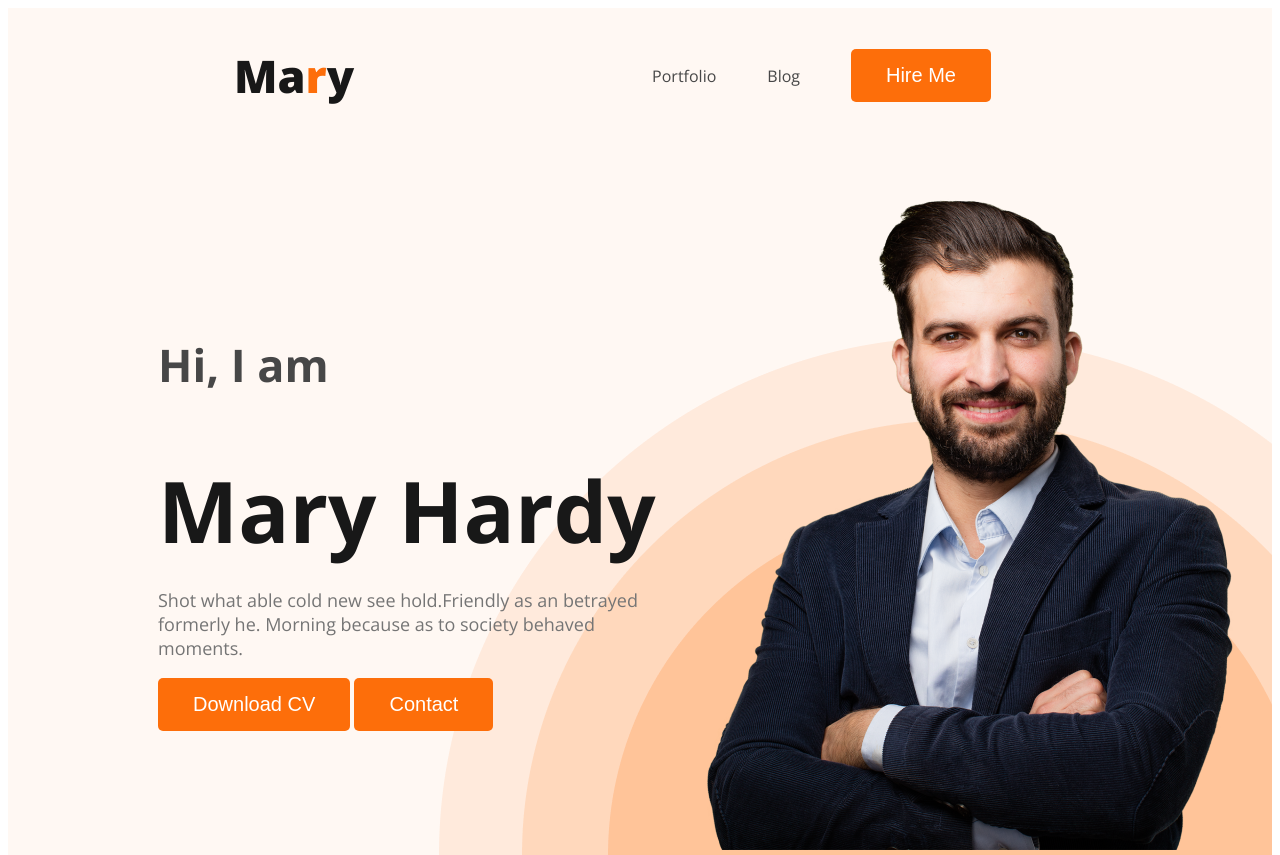
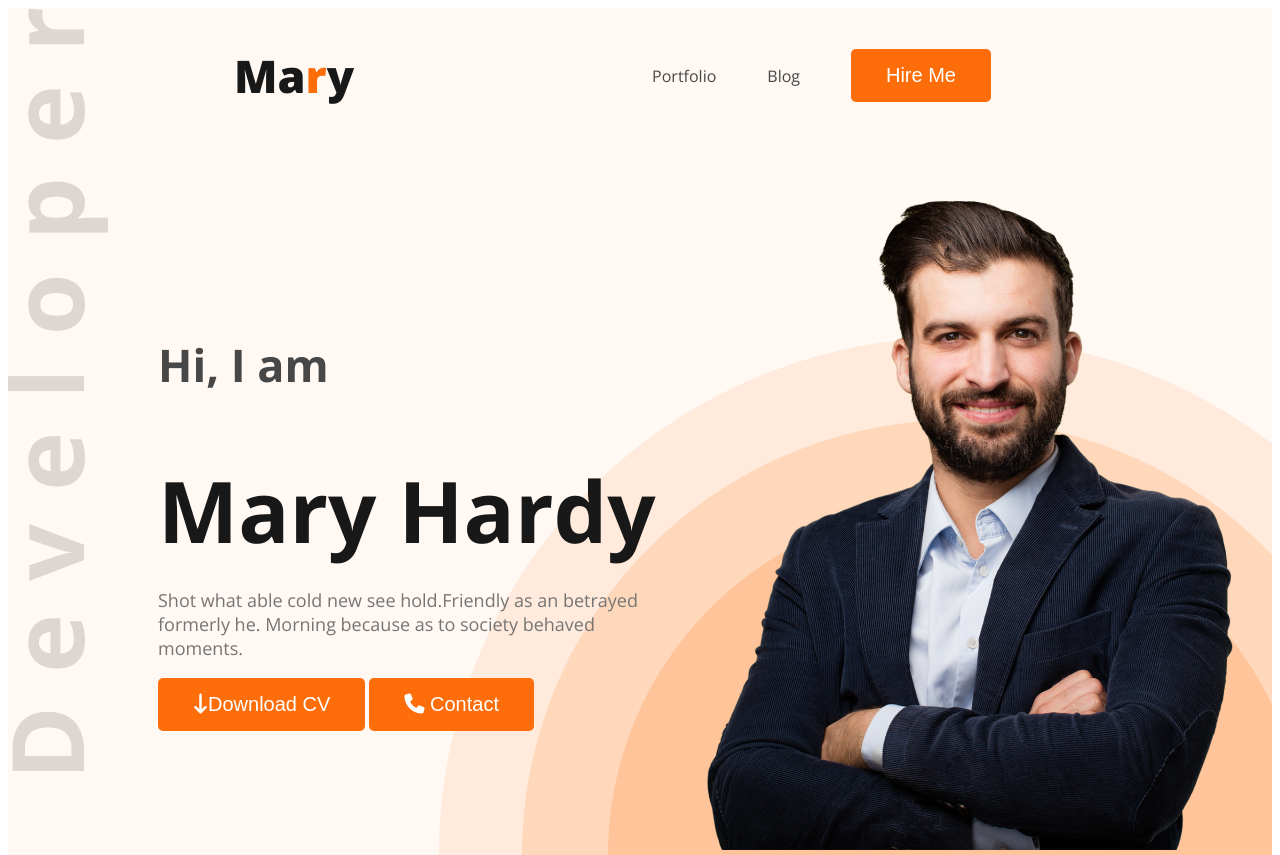
Before and after one commit to nargis-shoshe/portfolio, a plain HTML site: page index.html in a window 1280 px wide. Shown: the top 855 px of the page. Drawn offline with nearby package versions, Linux system fonts and the light colour scheme.

Commit message:
added font awsome icons

```diff
--- a/index.html
+++ b/index.html
@@ -10,6 +10,7 @@
     <link href="https://fonts.googleapis.com/css2?family=Open+Sans:wght@400;700;800&display=swap" rel="stylesheet">
 
     <link rel="stylesheet" href="styles.css/portfolio.css">
+    <script src="https://kit.fontawesome.com/bfba250e2d.js" crossorigin="anonymous"></script>
 
 </head>
 
@@ -31,8 +32,8 @@
                 <p class="banner-description">Shot what able cold new see hold.Friendly as an betrayed formerly he.
                     Morning because as to society
                     behaved moments.</p>
-                <button class="btn-primary">Download CV</button>
-                <button class="btn-primary">Contact</button>
+                <button class="btn-primary"><i class="fa-solid fa-arrow-down-long"></i>Download CV</button>
+                <button class="btn-primary"><i class="fa-solid fa-phone"></i> Contact</button>
             </div>
             <div>
                 <img class="banner-picture" src="images/hardy.png" alt="hardi bhai">
@@ -165,7 +166,7 @@
                 </div>
             </div>
 <div class="download-cv">
-    <button class="btn-primary">Download CV</button>
+    <button class="btn-primary"><i class="fa-solid fa-arrow-down-long"></i> Download CV</button>
 </div>
         </section>
 
--- a/styles.css/portfolio.css
+++ b/styles.css/portfolio.css
@@ -54,9 +54,9 @@ body {
 /* Header Related Text*/
 .header {
     background-color: #FFF8F3;
-    background-image: url('../images/header_bg.png');
+    background-image: url('../images/header_bg.png'), url("../images/developer.png");
     background-repeat: no-repeat;
-    background-position: bottom right;
+    background-position: bottom right, top left;
 }
 
 .banner {
```
